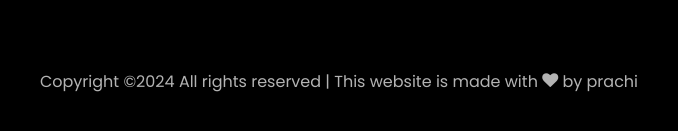
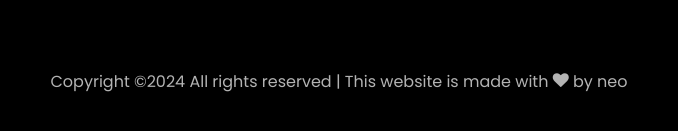
Before and after one commit to prachi-fork/prachi-dubey-portfolio.github.io, a plain HTML site: page index.html in a window 1280 px wide. Shown: the part 5952-6083 px from the top of the page, 301-979 px from the left. Drawn offline with Linux system fonts and the light colour scheme; files whose address does not match are found by name.

Commit message:
Update index.html

```diff
--- a/index.html
+++ b/index.html
@@ -579,7 +579,7 @@
 			<div class="col-md-12 text-center">
 
 			  <p><!-- Link back to Colorlib can't be removed. Template is licensed under CC BY 3.0. -->
-	Copyright &copy;<script>document.write(new Date().getFullYear());</script> All rights reserved | This website is made with <i class="icon-heart color-danger" aria-hidden="true"></i> by <a target="_blank">prachi</a>
+	Copyright &copy;<script>document.write(new Date().getFullYear());</script> All rights reserved | This website is made with <i class="icon-heart color-danger" aria-hidden="true"></i> by <a target="_blank">neo</a>
 	<!-- Link back to Colorlib can't be removed. Template is licensed under CC BY 3.0. --></p>
 			</div>
 		  </div>
```
